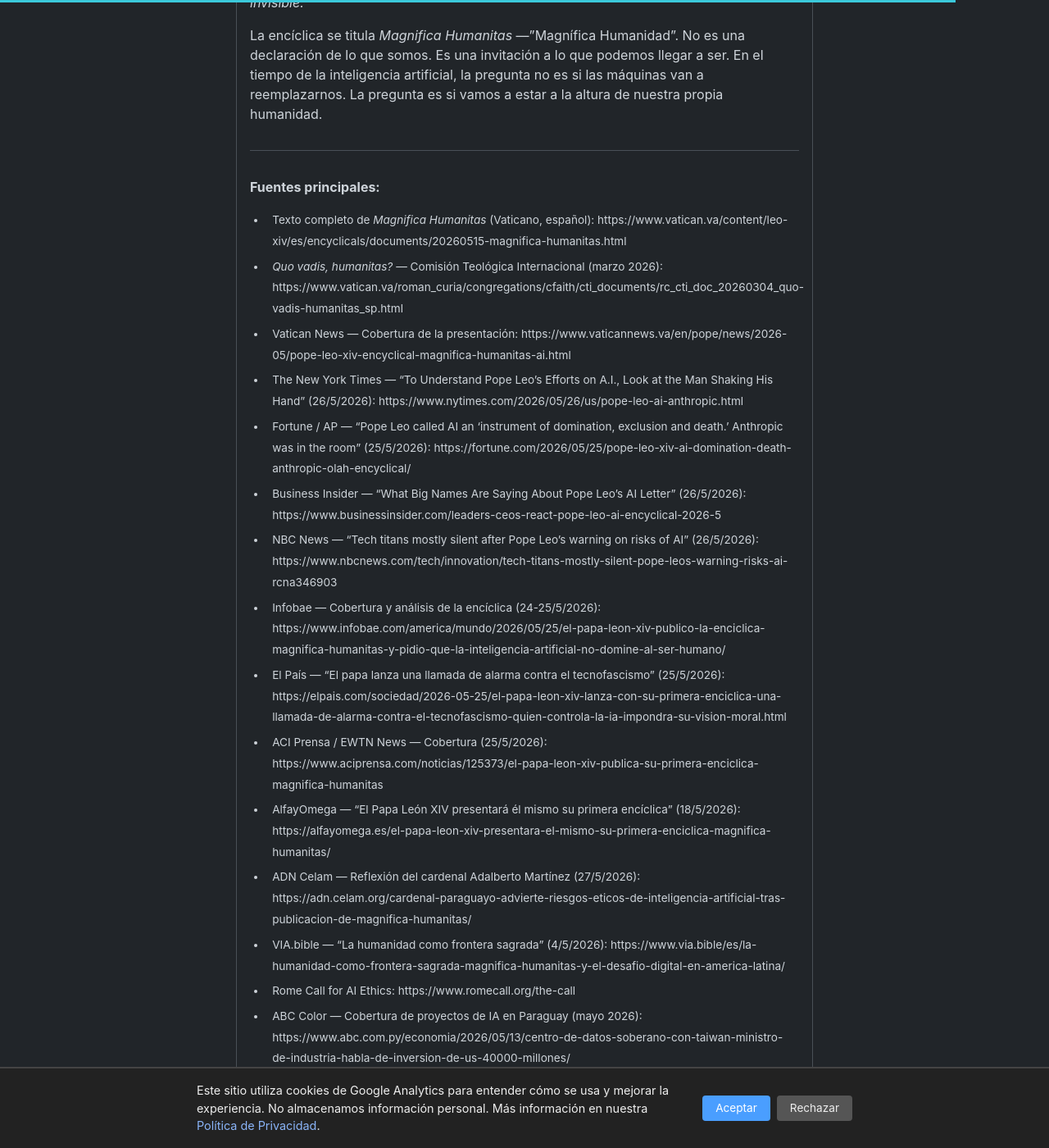
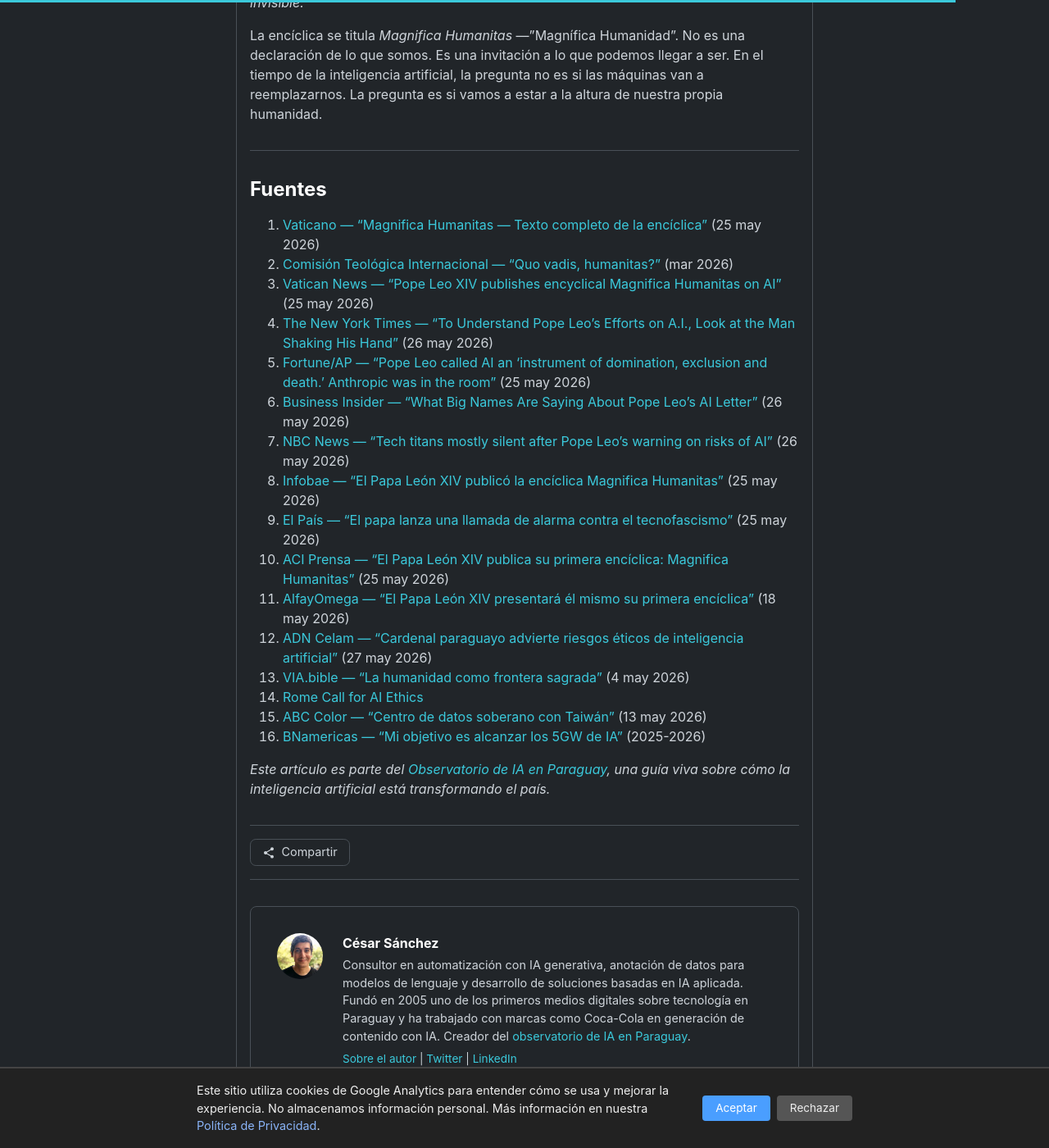
Before and after one commit to miravosqueinteresante/muchotexto.net, a Jekyll site: the page built from _posts/2026-05-28-magnifica-humanitas-enciclica-ia.md, in a window 1280 px wide and 1400 px high, scrolled down 9490 px. Shown: the whole window at 82% size. Built offline with Jekyll 4.4.1, drawn with Linux system fonts in a browser that asks for light colours; some of the changed text lies outside the part shown.

Commit message:
fix: standardize Fuentes format in Magnifica Humanitas article (numerical list, [Medio - Titulo](URL) (date))

```diff
--- a/_posts/2026-05-28-magnifica-humanitas-enciclica-ia.md
+++ b/_posts/2026-05-28-magnifica-humanitas-enciclica-ia.md
@@ -166,26 +166,26 @@
 
 ---
 
-**Fuentes principales:**
+## Fuentes
 
-- Texto completo de *Magnifica Humanitas* (Vaticano, español): https://www.vatican.va/content/leo-xiv/es/encyclicals/documents/20260515-magnifica-humanitas.html
-- *Quo vadis, humanitas?* — Comisión Teológica Internacional (marzo 2026): https://www.vatican.va/roman_curia/congregations/cfaith/cti_documents/rc_cti_doc_20260304_quo-vadis-humanitas_sp.html
-- Vatican News — Cobertura de la presentación: https://www.vaticannews.va/en/pope/news/2026-05/pope-leo-xiv-encyclical-magnifica-humanitas-ai.html
-- The New York Times — "To Understand Pope Leo's Efforts on A.I., Look at the Man Shaking His Hand" (26/5/2026): https://www.nytimes.com/2026/05/26/us/pope-leo-ai-anthropic.html
-- Fortune / AP — "Pope Leo called AI an 'instrument of domination, exclusion and death.' Anthropic was in the room" (25/5/2026): https://fortune.com/2026/05/25/pope-leo-xiv-ai-domination-death-anthropic-olah-encyclical/
-- Business Insider — "What Big Names Are Saying About Pope Leo's AI Letter" (26/5/2026): https://www.businessinsider.com/leaders-ceos-react-pope-leo-ai-encyclical-2026-5
-- NBC News — "Tech titans mostly silent after Pope Leo's warning on risks of AI" (26/5/2026): https://www.nbcnews.com/tech/innovation/tech-titans-mostly-silent-pope-leos-warning-risks-ai-rcna346903
-- Infobae — Cobertura y análisis de la encíclica (24-25/5/2026): https://www.infobae.com/america/mundo/2026/05/25/el-papa-leon-xiv-publico-la-enciclica-magnifica-humanitas-y-pidio-que-la-inteligencia-artificial-no-domine-al-ser-humano/
-- El País — "El papa lanza una llamada de alarma contra el tecnofascismo" (25/5/2026): https://elpais.com/sociedad/2026-05-25/el-papa-leon-xiv-lanza-con-su-primera-enciclica-una-llamada-de-alarma-contra-el-tecnofascismo-quien-controla-la-ia-impondra-su-vision-moral.html
-- ACI Prensa / EWTN News — Cobertura (25/5/2026): https://www.aciprensa.com/noticias/125373/el-papa-leon-xiv-publica-su-primera-enciclica-magnifica-humanitas
-- AlfayOmega — "El Papa León XIV presentará él mismo su primera encíclica" (18/5/2026): https://alfayomega.es/el-papa-leon-xiv-presentara-el-mismo-su-primera-enciclica-magnifica-humanitas/
-- ADN Celam — Reflexión del cardenal Adalberto Martínez (27/5/2026): https://adn.celam.org/cardenal-paraguayo-advierte-riesgos-eticos-de-inteligencia-artificial-tras-publicacion-de-magnifica-humanitas/
-- VIA.bible — "La humanidad como frontera sagrada" (4/5/2026): https://www.via.bible/es/la-humanidad-como-frontera-sagrada-magnifica-humanitas-y-el-desafio-digital-en-america-latina/
-- Rome Call for AI Ethics: https://www.romecall.org/the-call
-- ABC Color — Cobertura de proyectos de IA en Paraguay (mayo 2026): https://www.abc.com.py/economia/2026/05/13/centro-de-datos-soberano-con-taiwan-ministro-de-industria-habla-de-inversion-de-us-40000-millones/
-- BNamericas — Análisis de inversiones en IA en Paraguay (2025-2026): https://www.bnamericas.com/es/entrevistas/mi-objetivo-es-alcanzar-los-5gw-de-ia-afirma-x8-cloud-sobre-megaproyecto-en-paraguay
+1. [Vaticano — "Magnifica Humanitas — Texto completo de la encíclica"](https://www.vatican.va/content/leo-xiv/es/encyclicals/documents/20260515-magnifica-humanitas.html) (25 may 2026)
+2. [Comisión Teológica Internacional — "Quo vadis, humanitas?"](https://www.vatican.va/roman_curia/congregations/cfaith/cti_documents/rc_cti_doc_20260304_quo-vadis-humanitas_sp.html) (mar 2026)
+3. [Vatican News — "Pope Leo XIV publishes encyclical Magnifica Humanitas on AI"](https://www.vaticannews.va/en/pope/news/2026-05/pope-leo-xiv-encyclical-magnifica-humanitas-ai.html) (25 may 2026)
+4. [The New York Times — "To Understand Pope Leo's Efforts on A.I., Look at the Man Shaking His Hand"](https://www.nytimes.com/2026/05/26/us/pope-leo-ai-anthropic.html) (26 may 2026)
+5. [Fortune/AP — "Pope Leo called AI an 'instrument of domination, exclusion and death.' Anthropic was in the room"](https://fortune.com/2026/05/25/pope-leo-xiv-ai-domination-death-anthropic-olah-encyclical/) (25 may 2026)
+6. [Business Insider — "What Big Names Are Saying About Pope Leo's AI Letter"](https://www.businessinsider.com/leaders-ceos-react-pope-leo-ai-encyclical-2026-5) (26 may 2026)
+7. [NBC News — "Tech titans mostly silent after Pope Leo's warning on risks of AI"](https://www.nbcnews.com/tech/innovation/tech-titans-mostly-silent-pope-leos-warning-risks-ai-rcna346903) (26 may 2026)
+8. [Infobae — "El Papa León XIV publicó la encíclica Magnifica Humanitas"](https://www.infobae.com/america/mundo/2026/05/25/el-papa-leon-xiv-publico-la-enciclica-magnifica-humanitas-y-pidio-que-la-inteligencia-artificial-no-domine-al-ser-humano/) (25 may 2026)
+9. [El País — "El papa lanza una llamada de alarma contra el tecnofascismo"](https://elpais.com/sociedad/2026-05-25/el-papa-leon-xiv-lanza-con-su-primera-enciclica-una-llamada-de-alarma-contra-el-tecnofascismo-quien-controla-la-ia-impondra-su-vision-moral.html) (25 may 2026)
+10. [ACI Prensa — "El Papa León XIV publica su primera encíclica: Magnifica Humanitas"](https://www.aciprensa.com/noticias/125373/el-papa-leon-xiv-publica-su-primera-enciclica-magnifica-humanitas) (25 may 2026)
+11. [AlfayOmega — "El Papa León XIV presentará él mismo su primera encíclica"](https://alfayomega.es/el-papa-leon-xiv-presentara-el-mismo-su-primera-enciclica-magnifica-humanitas/) (18 may 2026)
+12. [ADN Celam — "Cardenal paraguayo advierte riesgos éticos de inteligencia artificial"](https://adn.celam.org/cardenal-paraguayo-advierte-riesgos-eticos-de-inteligencia-artificial-tras-publicacion-de-magnifica-humanitas/) (27 may 2026)
+13. [VIA.bible — "La humanidad como frontera sagrada"](https://www.via.bible/es/la-humanidad-como-frontera-sagrada-magnifica-humanitas-y-el-desafio-digital-en-america-latina/) (4 may 2026)
+14. [Rome Call for AI Ethics](https://www.romecall.org/the-call)
+15. [ABC Color — "Centro de datos soberano con Taiwán"](https://www.abc.com.py/economia/2026/05/13/centro-de-datos-soberano-con-taiwan-ministro-de-industria-habla-de-inversion-de-us-40000-millones/) (13 may 2026)
+16. [BNamericas — "Mi objetivo es alcanzar los 5GW de IA"](https://www.bnamericas.com/es/entrevistas/mi-objetivo-es-alcanzar-los-5gw-de-ia-afirma-x8-cloud-sobre-megaproyecto-en-paraguay) (2025-2026)
 
-Explorá el análisis completo de IA en Paraguay en la [guía de inteligencia artificial en Paraguay](/ia-en-paraguay/).
+*Este artículo es parte del [Observatorio de IA en Paraguay](/ia-en-paraguay/), una guía viva sobre cómo la inteligencia artificial está transformando el país.*
 
 <script type="application/ld+json">
 {
```
